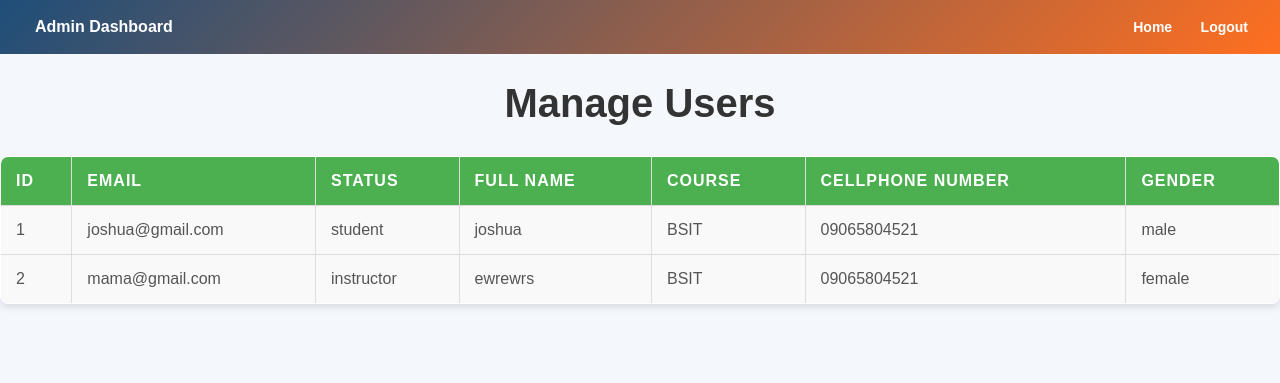
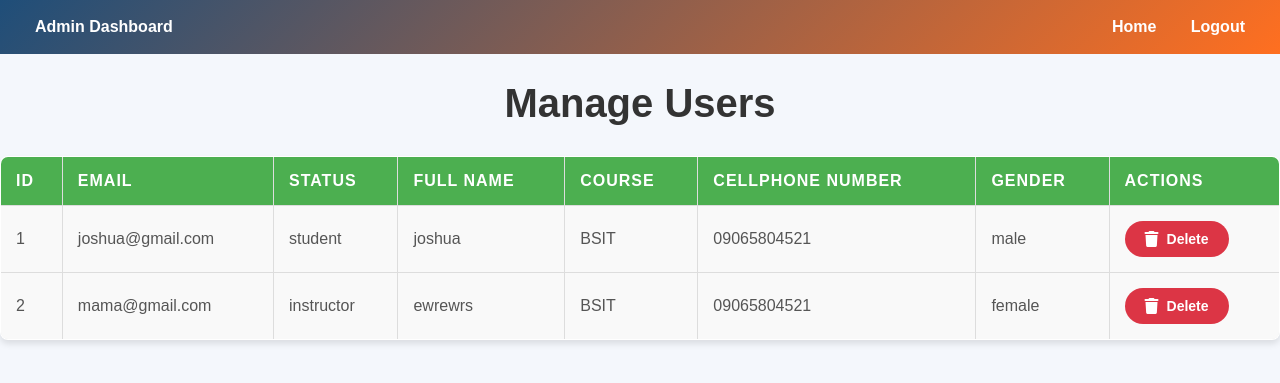
Before and after one commit to RayonB/finaldatabase, a PHP site: page /manage_users.php in a window 1280 px wide. Shown: the top 383 px of the page. Run offline with PHP 8.4, Linux system fonts and the light colour scheme; data comes from the database, SQL or seed files in the repository; some libraries are stand-ins or nearby versions.

Commit message:
fix essues

```diff
--- a/dashboard.php
+++ b/dashboard.php
@@ -174,7 +174,6 @@ if (isset($_POST['logout'])) {
         </div>
     </div>
 
-    <!-- User Requests Table -->
     <div class="row">
         <div class="col-md-12">
             <div class="card">
--- a/manage_users.php
+++ b/manage_users.php
@@ -11,6 +11,16 @@ if (!$conn) {
 
 session_start();
 
+$delete_message = "";
+if (isset($_GET['delete_id'])) {
+    $delete_id = intval($_GET['delete_id']);
+    $delete_query = "DELETE FROM users WHERE id = $delete_id";
+    if (mysqli_query($conn, $delete_query)) {
+        $delete_message = "User deleted successfully!";
+    } else {
+        $delete_message = "Error deleting user: " . mysqli_error($conn);
+    }
+}
 $query = "SELECT * FROM users";
 $result = mysqli_query($conn, $query);
 
@@ -25,7 +35,6 @@ if (!$result) {
     <meta charset="UTF-8">
     <meta name="viewport" content="width=device-width, initial-scale=1.0">
     <title>Manage Users</title>
-</head>
     <style>
       body {
         font-family: 'Arial', sans-serif;
@@ -120,50 +129,58 @@ if (!$result) {
         background-color: #e7f7e7;
     }
 
+    /* Success message styling */
+    .success-message {
+        background-color: #28a745;
+        color: white;
+        padding: 15px;
+        text-align: center;
+        font-size: 16px;
+        border-radius: 5px;
+        margin-bottom: 20px;
+        display: none;
+        animation: fadeInOut 3s ease-in-out forwards;
+    }
+
+    @keyframes fadeInOut {
+        0% { opacity: 0; }
+        10% { opacity: 1; }
+        90% { opacity: 1; }
+        100% { opacity: 0; }
+    }
+
+    /* Cool delete button styling */
+    .btn-delete {
+        background-color: #dc3545;
+        color: white;
+        padding: 10px 20px;
+        font-size: 14px;
+        font-weight: bold;
+        border-radius: 50px; /* pill-shaped button */
+        cursor: pointer;
+        transition: all 0.3s ease;
+        display: inline-flex;
+        align-items: center;
+        gap: 8px;
+        text-decoration: none;
+    }
+
+    .btn-delete:hover {
+        background-color: #c82333;
+        transform: scale(1.05); /* Subtle scaling effect */
+        box-shadow: 0 4px 10px rgba(0, 0, 0, 0.2); /* Add shadow on hover */
+    }
+
+    .btn-delete i {
+        font-size: 16px; /* Adjust icon size */
+    }
+
     /* Buttons styling */
     .actions {
         display: flex;
         gap: 10px;
     }
 
-    .btn {
-        padding: 8px 12px;
-        text-decoration: none;
-        color: #fff;
-        border-radius: 4px;
-        font-size: 14px;
-        cursor: pointer;
-        border: none;
-    }
-
-    .btn-approve {
-        background-color: #28a745;
-    }
-
-    .btn-approve:hover {
-        background-color: #218838;
-    }
-
-    .btn-disapprove {
-        background-color: #dc3545;
-    }
-
-    .btn-disapprove:hover {
-        background-color: #c82333;
-    }
-    .btn-remove {
-    background-color: #dc3545;
-    color: #fff;
-    padding: 8px 12px;
-    text-decoration: none;
-    border-radius: 4px;
-    font-size: 14px;
-    cursor: pointer;
-}
-
-.btn-remove:hover {
-    background-color: #c82333;
-}
     /* Responsive design for smaller screens */
     @media (max-width: 768px) {
         nav {
@@ -187,19 +204,25 @@ if (!$result) {
             padding: 15px;
         }
     }
+
 </style>
+</head>
+
 <body>
 <nav class="navbar navbar-expand-lg navbar-dark">
     <a class="navbar-brand" href="#">Admin Dashboard</a>
     <div class="ml-auto">
-
         <a href="admindashboard.php" class="btn btn-danger">Home</a>
         <a href="logout.php" class="btn btn-danger">Logout</a>
     </div>
 </nav>
 
+<h1>Manage Users</h1>
 
-    <h1>Manage Users</h1>
+<?php if ($delete_message): ?>
+    <div class="success-message" id="success-message"><?php echo $delete_message; ?></div>
+<?php endif; ?>
+
 <table border="1">
     <thead>
         <tr>
@@ -210,6 +233,7 @@ if (!$result) {
             <th>Course</th>
             <th>Cellphone Number</th>
             <th>Gender</th>
+            <th>Actions</th>
         </tr>
     </thead>
     <tbody>
@@ -223,11 +247,24 @@ if (!$result) {
             echo "<td>" . htmlspecialchars($row['course']) . "</td>";
             echo "<td>" . htmlspecialchars($row['cellphone_number']) . "</td>";
             echo "<td>" . htmlspecialchars($row['gender']) . "</td>";
+            // Enhanced delete button with an icon
+            echo "<td><a href='?delete_id=" . $row['id'] . "' class='btn-delete' onclick='return confirm(\"Are you sure you want to delete this user?\")'>
+                    <i class='fas fa-trash'></i> Delete</a></td>";
             echo "</tr>";
         }
         ?>
     </tbody>
 </table>
+
+<script>
+    if (document.getElementById('success-message')) {
+        setTimeout(function() {
+            document.getElementById('success-message').style.display = 'none';
+        }, 2000);
+    }
+</script>
+
+<script src="https://kit.fontawesome.com/a076d05399.js"></script>
 
 </body>
 </html>
```
Also changed, not shown: create_request.php (+4 -3 lines), email.php (+10 -9 lines), 1 other file. Lines whose indentation alone changed are shown as unchanged.
